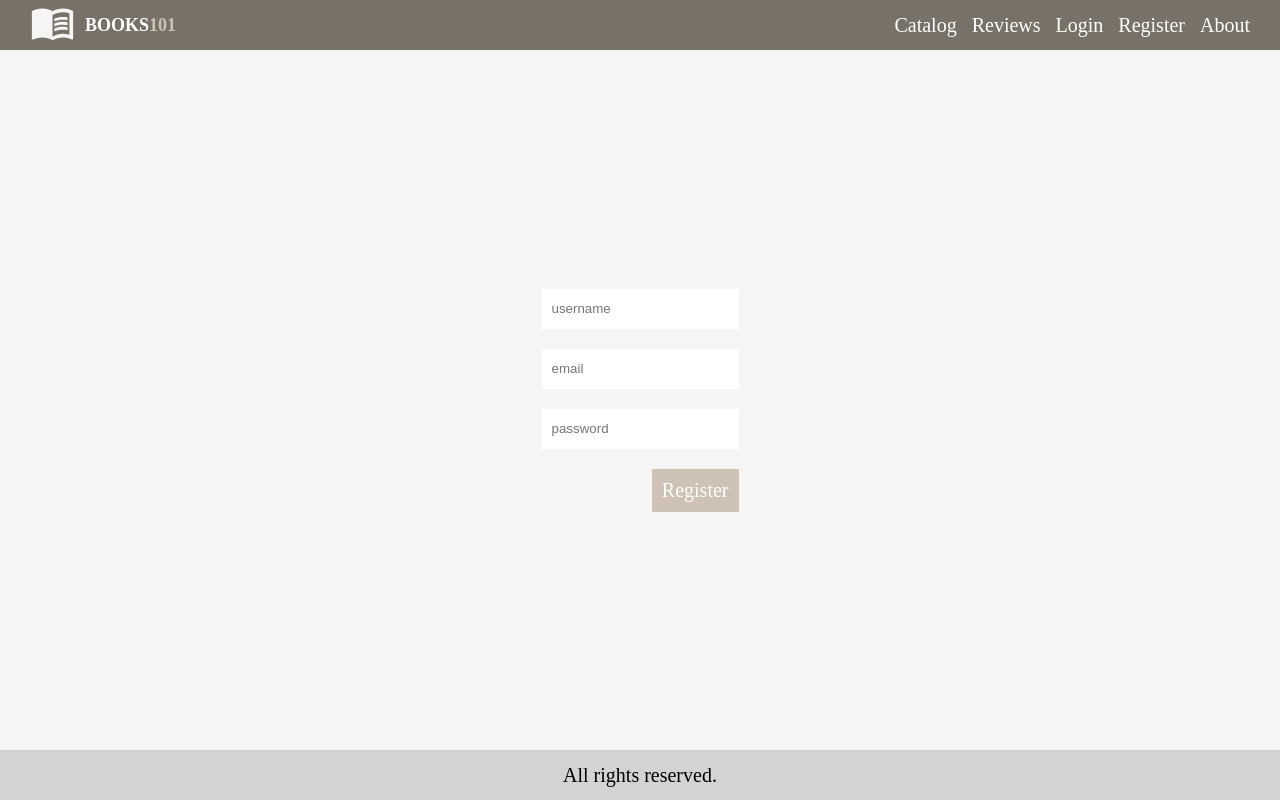
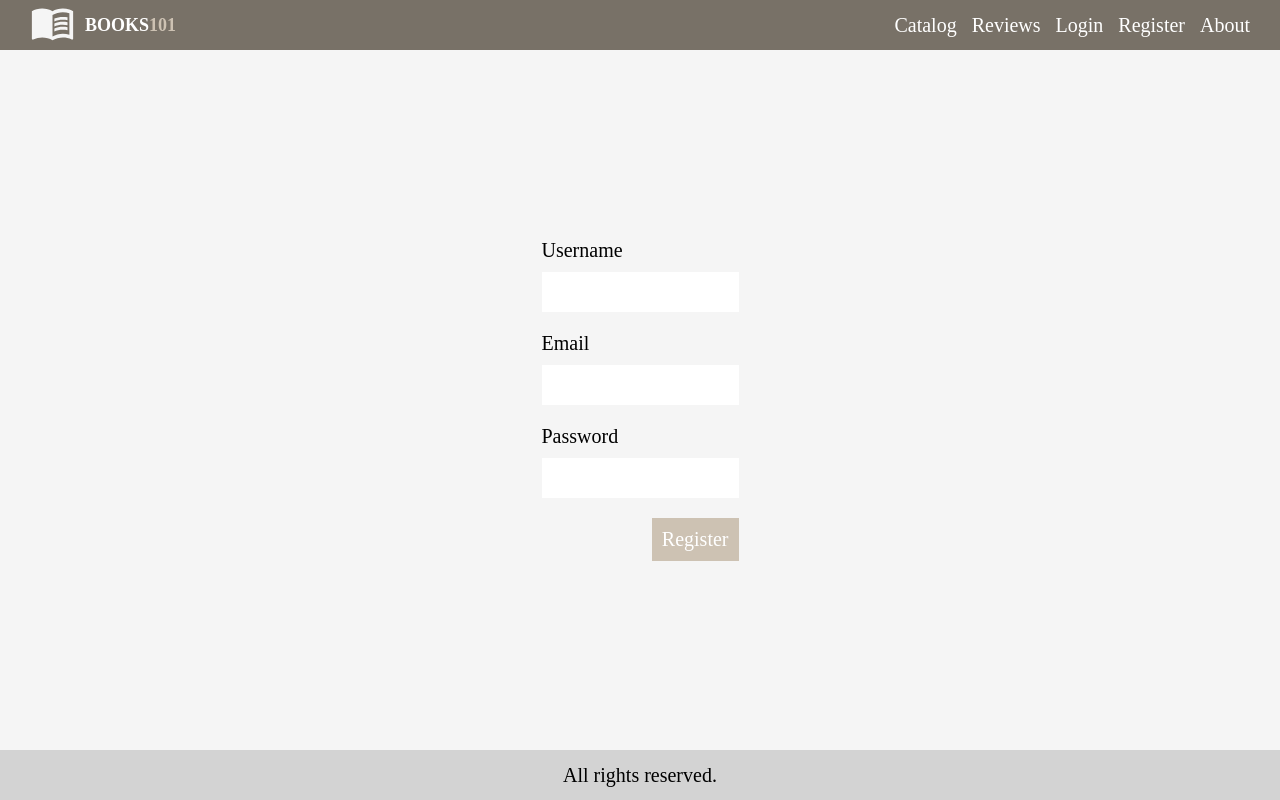
Before and after one commit to ApostolSavov/books-101-react-app, a React (Create React App) app: page /register in a window 1280 px wide. Built offline with nearby package versions, Linux system fonts and the light colour scheme.

Commit message:
validation fix and add redirect fix

```diff
--- a/src/App.jsx
+++ b/src/App.jsx
@@ -21,7 +21,7 @@ import AuthGuard from "utils/guards/AuthGuard";
 function App() {
 
   return (
-    <Router>
+    <Router basename={process.env.PUBLIC_URL}>
       <Header />
 
       <div className="main-wrapper">
--- a/src/pages/AddReview/AddReview.jsx
+++ b/src/pages/AddReview/AddReview.jsx
@@ -54,11 +54,11 @@ const AddReview = () => {
                         id='title'
                         name='title'
                         type='text'
-                        placeholder='title'
                         onChange={formik.handleChange}
                         value={formik.values.title}
                         className='form-input'
                     />
+                    {formik.errors.title && <p className='error-text'>{formik.errors.title}</p>}
                 </div>
 
                 <div className='form-input-wrapper'>
@@ -68,11 +68,11 @@ const AddReview = () => {
                     <textarea
                         id='content'
                         name='content'
-                        placeholder='content'
                         onChange={formik.handleChange}
                         value={formik.values.content}
                         className='form-input'
                     />
+                    {formik.errors.content && <p className='error-text'>{formik.errors.content}</p>}
                 </div>
 
                 <div className='form-input-wrapper'>
@@ -82,7 +82,6 @@ const AddReview = () => {
                     <select
                         id='rating'
                         name='rating'
-                        placeholder='rating'
                         onChange={formik.handleChange}
                         value={formik.values.rating}
                         className='form-input'
--- a/src/pages/EditReview/EditReview.jsx
+++ b/src/pages/EditReview/EditReview.jsx
@@ -66,11 +66,11 @@ const EditReview = () => {
                         id='title'
                         name='title'
                         type='text'
-                        placeholder='title'
                         onChange={formik.handleChange}
                         value={formik.values.title}
                         className='form-input'
                     />
+                    {formik.errors.title && <p className='error-text'>{formik.errors.title}</p>}
                 </div>
 
                 <div className='form-input-wrapper'>
@@ -80,11 +80,11 @@ const EditReview = () => {
                     <textarea
                         id='content'
                         name='content'
-                        placeholder='content'
                         onChange={formik.handleChange}
                         value={formik.values.content}
                         className='form-input'
                     />
+                    {formik.errors.content && <p className='error-text'>{formik.errors.content}</p>}
                 </div>
 
                 <div className='form-input-wrapper'>
@@ -94,7 +94,6 @@ const EditReview = () => {
                     <select
                         id='rating'
                         name='rating'
-                        placeholder='rating'
                         onChange={formik.handleChange}
                         value={formik.values.rating}
                         className='form-input'
--- a/src/pages/Login/Login.jsx
+++ b/src/pages/Login/Login.jsx
@@ -20,7 +20,7 @@ const Login = () => {
         },
         validationSchema: Yup.object({
             email: Yup.string()
-                .email(new RegExp(emailService.emailRegex), 'Invalid email format')
+                .email('Invalid email format')
         }),
         onSubmit: (values) => {
             dispatch(
@@ -38,27 +38,33 @@ const Login = () => {
             <form onSubmit={formik.handleSubmit} className='form'>
 
                 <div className='form-input-wrapper'>
+                    <label htmlFor={'email'}>
+                        Email
+                    </label>
                     <input
                         id='email'
                         name='email'
                         type='email'
-                        placeholder='email'
                         onChange={formik.handleChange}
                         value={formik.values.email}
                         className='form-input'
                     />
+                    {formik.errors.email && <p className='error-text'>{formik.errors.email}</p>}
                 </div>
 
                 <div className='form-input-wrapper'>
+                    <label htmlFor={'password'}>
+                        Password
+                    </label>
                     <input
                         id='password'
                         name='password'
                         type='password'
-                        placeholder='password'
                         onChange={formik.handleChange}
                         value={formik.values.password}
                         className='form-input'
                     />
+                    {formik.errors.password && <p className='error-text'>{formik.errors.password}</p>}
                 </div>
 
                 <button
--- a/src/pages/Login/Login.scss
+++ b/src/pages/Login/Login.scss
@@ -26,3 +26,8 @@
         min-height: 4rem;
     }
 }
+
+.error-text {
+    font-size: small;
+    color: brown;
+}
--- a/src/pages/Register/Register.jsx
+++ b/src/pages/Register/Register.jsx
@@ -23,7 +23,7 @@ const Register = () => {
                 .max(10, 'Username cannot exceed 10 characters.')
                 .required('Required'),
             email: Yup.string()
-                .email(new RegExp(emailService.emailRegex), 'Invalid email format')
+                .email('Invalid email format')
                 .required(),
             password: Yup.string()
                 .min(6, 'Password should be at least 6 characters long.')
@@ -51,40 +51,48 @@ const Register = () => {
             <form onSubmit={formik.handleSubmit} className='form'>
 
                 <div className='form-input-wrapper'>
+                    <label htmlFor={'username'}>
+                        Username
+                    </label>
                     <input
                         id='username'
                         name='username'
                         type='text'
-                        placeholder='username'
                         onChange={formik.handleChange}
                         value={formik.values.username}
                         className='form-input'
                     />
-                    {formik.errors.username && <p>{formik.errors.username}</p>}
+                    {formik.errors.username && <p className='error-text'>{formik.errors.username}</p>}
                 </div>
 
                 <div className='form-input-wrapper'>
+                    <label htmlFor={'email'}>
+                        Email
+                    </label>
                     <input
                         id='email'
                         name='email'
                         type='email'
-                        placeholder='email'
                         onChange={formik.handleChange}
                         value={formik.values.email}
                         className='form-input'
                     />
+                    {formik.errors.email && <p className='error-text'>{formik.errors.email}</p>}
                 </div>
 
                 <div className='form-input-wrapper'>
+                    <label htmlFor={'password'}>
+                        Password
+                    </label>
                     <input
                         id='password'
                         name='password'
                         type='password'
-                        placeholder='password'
                         onChange={formik.handleChange}
                         value={formik.values.password}
                         className='form-input'
                     />
+                    {formik.errors.password && <p className='error-text'>{formik.errors.password}</p>}
                 </div>
 
                 <button
--- a/src/pages/ReviewDetails/ReviewDetails.jsx
+++ b/src/pages/ReviewDetails/ReviewDetails.jsx
@@ -78,7 +78,7 @@ const ReviewDetails = () => {
                             <div>Please register or login to vote</div>
                         )}
 
-                        {isAuth && (
+                        {isAuth && !isOwner && (
                             <div className='review-details-actions-container'>
                                 What do you think of this review?
 
```
Also changed, not shown: 1 other file (tests, documents, lock files or other folders).
